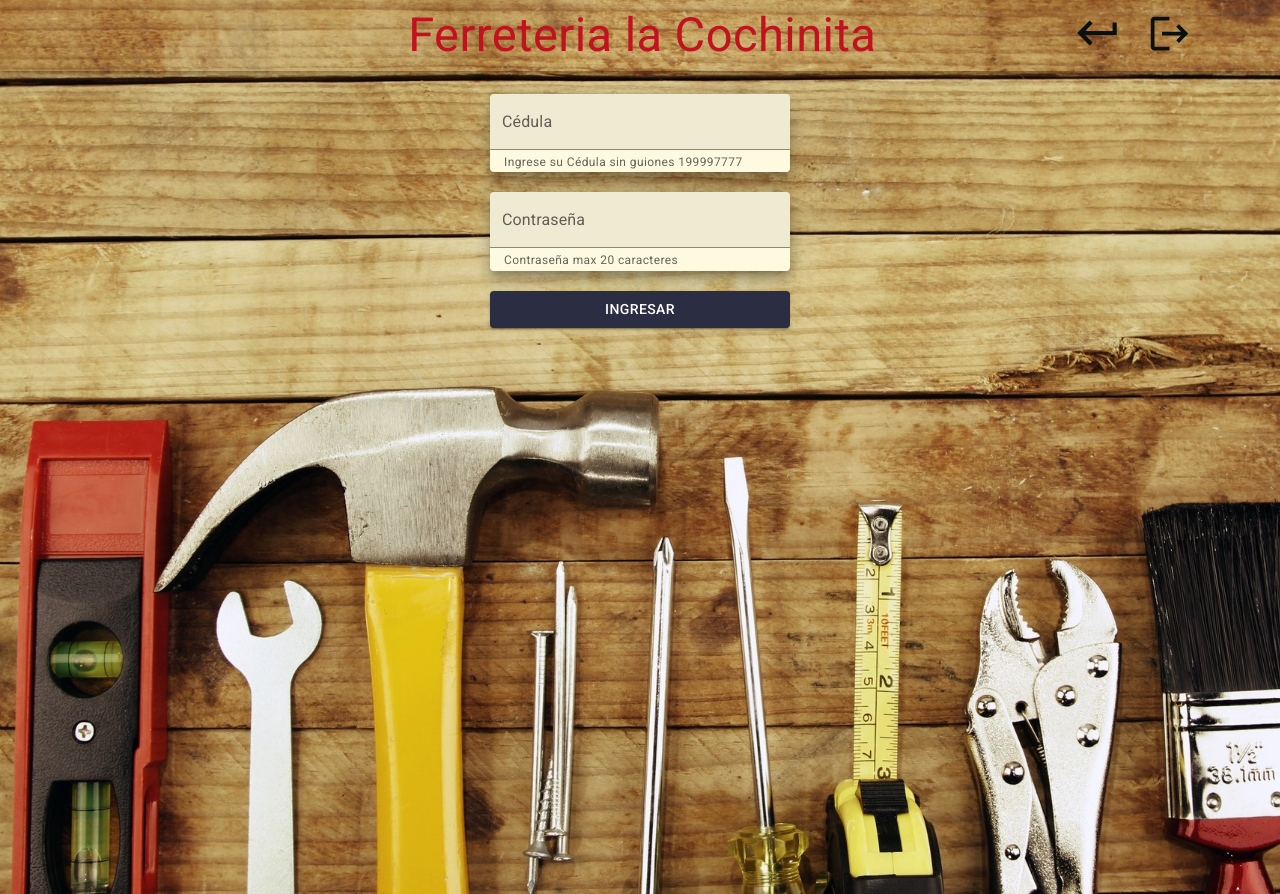
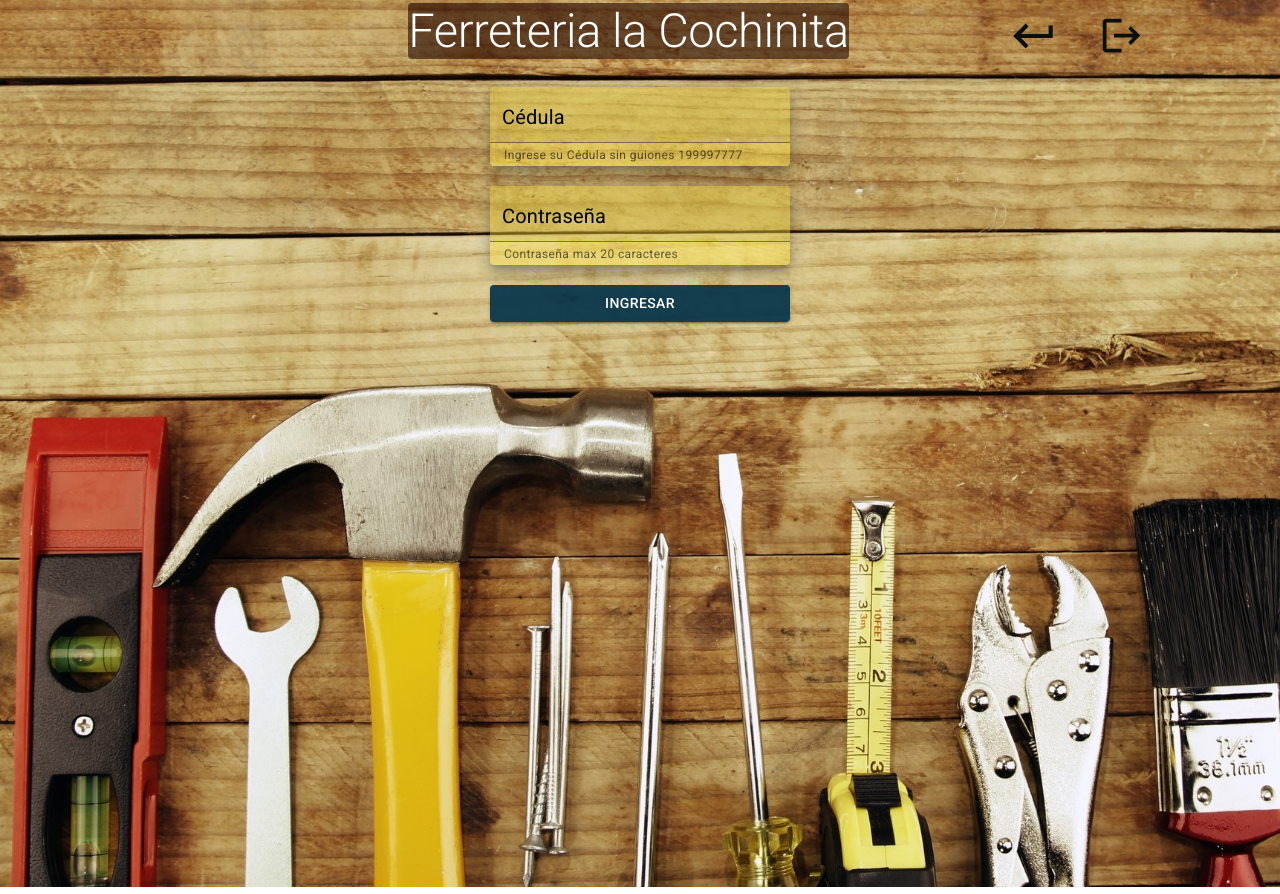
Before and after one commit to alexpizarro3/WebAppFerreteria, a React (Create React App) app: page / in a window 1280 px wide. Built offline with nearby package versions, Linux system fonts and the light colour scheme.

Commit message:
Login Transparent colors

```diff
--- a/src/Components/Menutop.js
+++ b/src/Components/Menutop.js
@@ -1,7 +1,7 @@
 import { AppBar, Toolbar, Box, Typography, Container } from '@mui/material';
 import Styledlogouticon from './Styledlogouticon'
 import Styledbackicon from './Styledbackicon';
-import { Link } from 'react-router-dom';
+
 
 export default function MenuTop() {
     return (
@@ -9,8 +9,8 @@ export default function MenuTop() {
             <AppBar position='static' color='transparent'>
                 <Container>
                     <Toolbar>
-                        <Typography sx={{ flexGrow: 1, marginLeft: '29%', fontSize: '47px' }}>
-                            <Link to='/' style={{ color: '#c1121f', textDecoration: 'none', borderRadius: 2 }}>Ferreteria la Cochinita</Link>
+                        <Typography variant="h2" component="div" gutterBottom sx={{ marginLeft: '29%', marginTop: '3px',fontSize: '47px', color: 'white', bgcolor: "rgba(38, 7, 1, 0.6)", borderRadius:1 }}>
+                            Ferreteria la Cochinita
                         </Typography>
                         <Styledbackicon></Styledbackicon>
                         <Styledlogouticon></Styledlogouticon>
--- a/src/Components/Styledbackicon.js
+++ b/src/Components/Styledbackicon.js
@@ -5,7 +5,7 @@ import KeyboardReturnOutlinedIcon from '@mui/icons-material/KeyboardReturnOutlin
 function Styledbackicon() {
   return (
     <div>
-      <StyledBackIcon  sx={{color: '#0a100d', fontSize: 50, paddingRight: 3}}></StyledBackIcon>
+      <StyledBackIcon  sx={{color: '#0a100d', fontSize: 50, paddingRight: 3, marginLeft: '10rem'}}></StyledBackIcon>
     </div>
   )
 }
--- a/src/Components/Styledlogouticon.js
+++ b/src/Components/Styledlogouticon.js
@@ -6,7 +6,7 @@ import {Link} from 'react-router-dom';
 function Styledlogouticon() {
   return (
     <Link to="/">
-      <StyledLogoutIcon sx={{ color: '#0a100d', fontSize: 45 }}></StyledLogoutIcon>
+      <StyledLogoutIcon sx={{ color: '#0a100d', fontSize: 45, marginLeft: '1rem' }}></StyledLogoutIcon>
     </Link>
   )
 }
--- a/src/Screens/Login.js
+++ b/src/Screens/Login.js
@@ -10,17 +10,17 @@ export default function Login() {
       spacing={0}
       direction="column"
       alignItems="center"
-      marginTop="2%"
+      marginTop="1%"
       style={{ minHeight: '100vh' }}
     >
       <Grid item xs={3}>
-        <CssTextField label="Cédula" helperText="Ingrese su Cédula sin guiones 199997777" id="custom-css-outlined-input" variant="filled" sx={{ width: 300, bgcolor: "#fefae0", borderRadius: 1, boxShadow: 10 }} />
+        <CssTextField label="Cédula" helperText="Ingrese su Cédula sin guiones 199997777" id="custom-css-outlined-input" variant="filled" sx={{ width: 300, "& label": {color: "black", fontSize: "20px"} , bgcolor: "rgba(254, 228, 64, 0.4)", borderRadius: 1, boxShadow: 10 }} />
         <br />
         <br />
-        <CssTextField label="Contraseña" helperText="Contraseña max 20 caracteres" id="custom-css-outlined-input" variant="filled" sx={{ width: 300, bgcolor: "#fefae0", borderRadius: 1 , boxShadow: 10}} />
+        <CssTextField label="Contraseña" helperText="Contraseña max 20 caracteres" id="custom-css-outlined-input" variant="filled" sx={{ width: 300, "& label": {color: "black", fontSize: "20px"} ,bgcolor: "rgba(254, 228, 64, 0.4)", borderRadius: 1 , boxShadow: 10}} />
         <br />
         <br />
-        <Button variant="contained" color="primary" sx={{ width: 300, bgcolor: "#2b2d42"}}>Ingresar</Button>
+        <Button variant="contained" color="primary" sx={{ width: 300, bgcolor: "rgba(0, 48, 73, 0.9)"}}>Ingresar</Button>
       </Grid>
     </Grid>
   )
@@ -29,6 +29,9 @@ export default function Login() {
 const CssTextField = styled(TextField)({
   '& label.Mui-focused': {
     color: 'blue',
+  },
+  '& label.Mui-selected': {
+    color: 'black',
   },
   '& .MuiInput-underline:after': {
     borderBottomColor: 'green',
```
